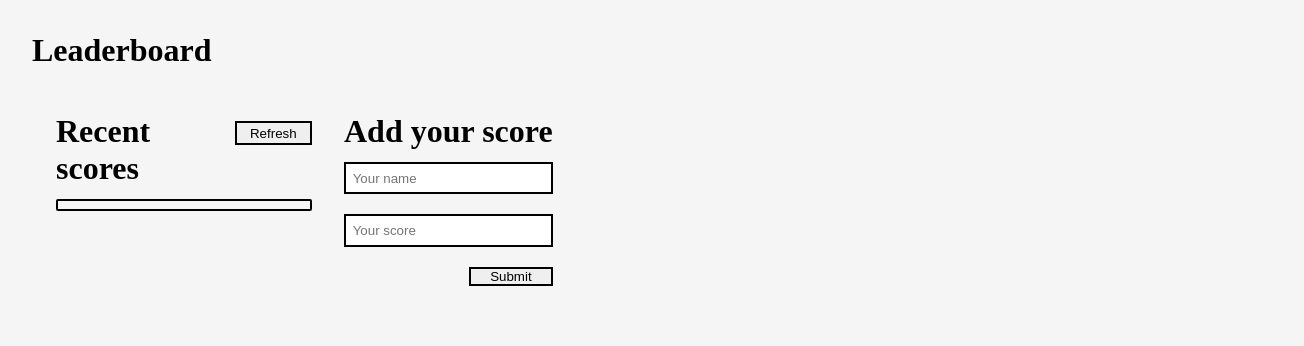
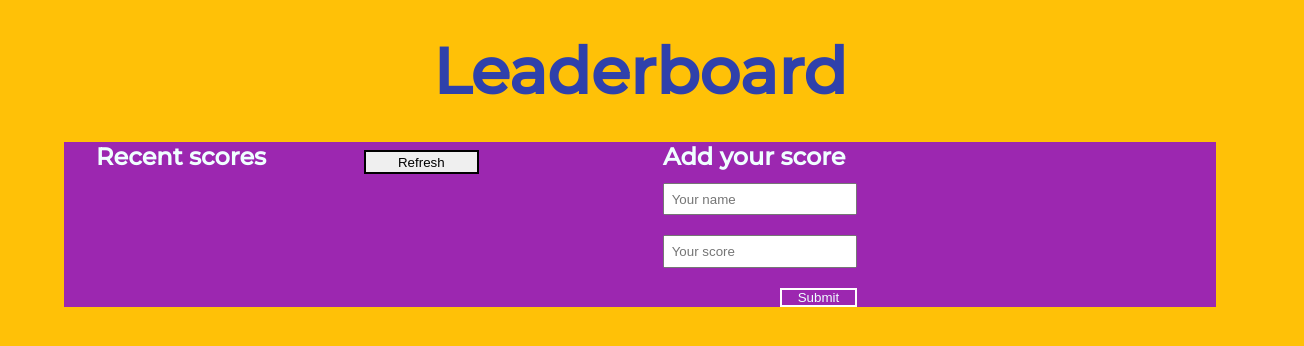
Before and after one commit to RitaDee/Leader-board, a website built with webpack: page src/index.html in a window 1280 px wide. Shown: the whole page, 1304 px wide, since content can reach past the window. Built offline with nearby package versions, Linux system fonts and the light colour scheme; no server answers.

Commit message:
Add style

```diff
--- a/src/style.css
+++ b/src/style.css
@@ -1,3 +1,5 @@
+@import url('https://fonts.googleapis.com/css2?family=Montserrat:ital,wght@0,400;0,500;1,700&display=swap');
+
 * {
   padding: 0;
   margin: 0;
@@ -6,25 +8,55 @@
 }
 
 body {
-  background-color: whitesmoke;
+  background-color: #ffc107;
+  width: 100%;
+  color: azure;
+  font-family: "montserrat", sans-serif;
+}
+
+section {
+  background-color: #9c27b0;
+  /* border-radius: 4rem; */
 }
 
 header {
   padding: 2rem;
 }
 
+h1 {
+  color: #2f41ab;
+  text-align: center;
+  font-size: 4rem;
+  font-weight: 900;
+  animation: pulse 1s ease-in-out infinite;
+}
+
+@keyframes pulse {
+  0% {
+    transform: scale(1);
+  }
+
+  50% {
+    transform: scale(1.05);
+  }
+
+  100% {
+    transform: scale(1);
+  }
+}
+
 h2 {
-  font-size: 2rem;
+  font-size: 24px;
   margin-bottom: 12px;
 }
 
 .container {
   display: flex;
-  width: 90%;
+  width: 100%;
 }
 
 .recent-score {
-  width: 25%;
+  width: 36%;
   padding-left: 2rem;
 }
 
@@ -35,15 +67,17 @@ h2 {
 }
 
 #main-container {
-  width: 100%;
+  width: 90%;
   display: flex;
   flex-direction: column;
-  margin: 12px 24px;
+  margin: 0 auto;
   justify-content: space-between;
+  column-gap: 100px;
 }
 
 #add-score {
-  padding-left: 2rem;
+  padding-left: 16%;
+  height: 30%;
 }
 
 form {
@@ -55,24 +89,25 @@ form {
 input {
   width: auto;
   padding: 0.5em;
-  border: 2px solid black;
+  border-radius: 2px solid black;
 }
 
 .refresh {
   height: 24px;
-  width: 80px;
+  width: 30%;
   margin-top: 0.5rem;
   border: 2px solid black;
 }
 
 #btn-submit {
+  color: azure;
   width: 40%;
-  border: 2px solid black;
+  border: 2px solid white;
   align-self: flex-end;
+  background-color: #9c27b0;
 }
 
 #recent-list {
-  border: 2px solid black;
   border-radius: 2px;
 }
 
@@ -82,14 +117,16 @@ ul {
 }
 
 ul li {
-  width: 17.5rem;
+  width: 20rem;
   display: flex;
   justify-content: space-between;
   padding: 0.5rem;
+  font-size: 24px;
 }
 
 ul li:nth-child(even) {
   background-color: gainsboro;
+  color: black;
 }
 
 span {
```
